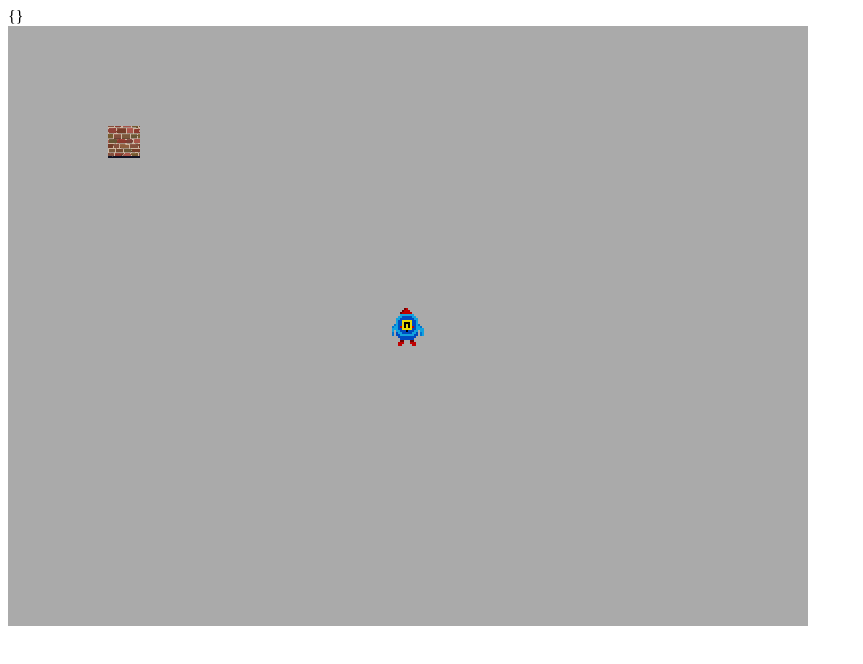
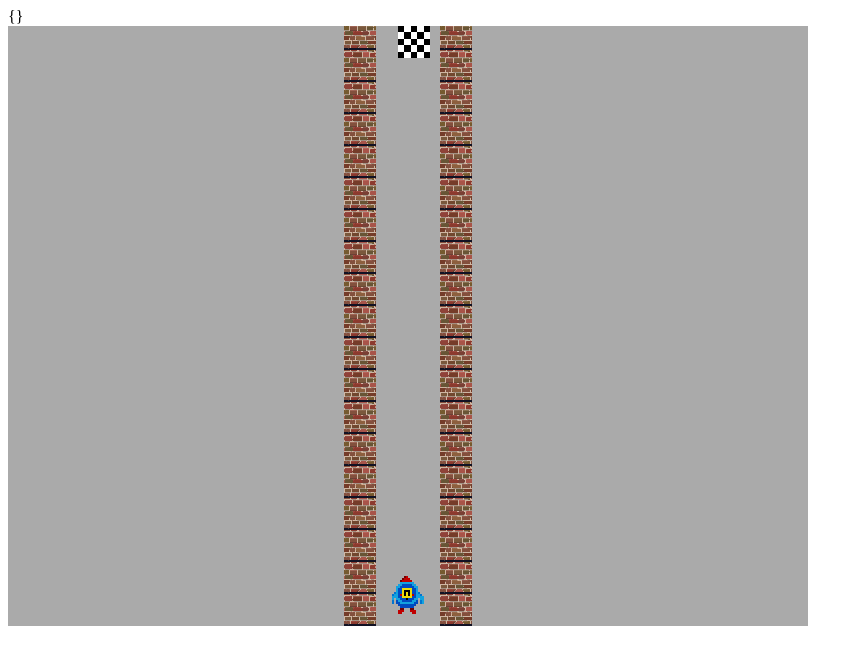
Before and after one commit to kevinmu4587/Maze-Maker, a plain HTML site: page index.html in a window 1280 px wide. Shown: the whole page, without its empty margins (0-863 px from the left). Drawn offline with Linux system fonts and the light colour scheme.

Commit message:
made simple maze and added winning msg

```diff
--- a/index.html
+++ b/index.html
@@ -40,19 +40,38 @@
             player.anchor.set(0.5); // set to center
             // set player position
             player.x = app.view.width / 2;
-            player.y = app.view.height / 2;
+            player.y = app.view.height - 32;
             app.stage.addChild(player);
 
-            //create a wall object
-            wall = new PIXI.Sprite.from("images/brick.jpg");
-            wall.x = 100;
-            wall.y = 100;
+            // set up an array of walls
+            for(i=0; i < 20; i++) {
+                wall = new PIXI.Sprite.from("images/brick.jpg");
+                wall.x = app.view.width / 2 + 32;
+                wall.y = app.view.height - (i+1) * 32;
+                wall.width = 32;
+                wall.height = 32;
+                app.stage.addChild(wall);
+                walls.push(wall);
+            }
 
-            wall.width = 32;
-            wall.height = 32;
+            for(i=0; i < 20; i++) {
+                wall = new PIXI.Sprite.from("images/brick.jpg");
+                wall.x = app.view.width / 2 - 64;
+                wall.y = app.view.height - (i+1) * 32;
+                wall.width = 32;
+                wall.height = 32;
+                app.stage.addChild(wall);
+                walls.push(wall);
+            }
 
-            app.stage.addChild(wall);
-            walls.push(wall);
+            // set the finish
+            finish = new PIXI.Sprite.from("images/finish.png");
+            finish.x = app.view.width / 2 - 10;
+            finish.y = 0;
+            finish.width = 32;
+            finish.height = 32;
+            app.stage.addChild(finish);
+            fBox = finish.getBounds();
 
             // keyboard event listeners
             window.addEventListener("keydown", keysDown);
@@ -75,6 +94,21 @@
 
             function gameLoop() {
                 keysDiv.innerHTML = JSON.stringify(keys);
+                pBox = player.getBounds();
+                // check if finished
+                /*
+                console.log("pBox.x", pBox.x);
+                console.log("pBox.y", pBox.y);
+                console.log("fBox.x", fBox.x);
+                console.log("fBox.y", fBox.y);
+                */
+                if(pBox.x + pBox.width > fBox.x && pBox.y + pBox.height < fBox.y + fBox.height) {
+                    console.log("FINSIH")
+                    win = new PIXI.Sprite.from("images/winMsg.png");
+                    win.x = 0;
+                    win.y = 0;
+                    app.stage.addChild(win);
+                }
 
                 // player movement
                 if (keys[W] || keys[UP] && player.y > 0) { player.y -= collisionUp(walls)}
```
Also changed, not shown: images/finish.png (added), images/winMsg.png (added).
